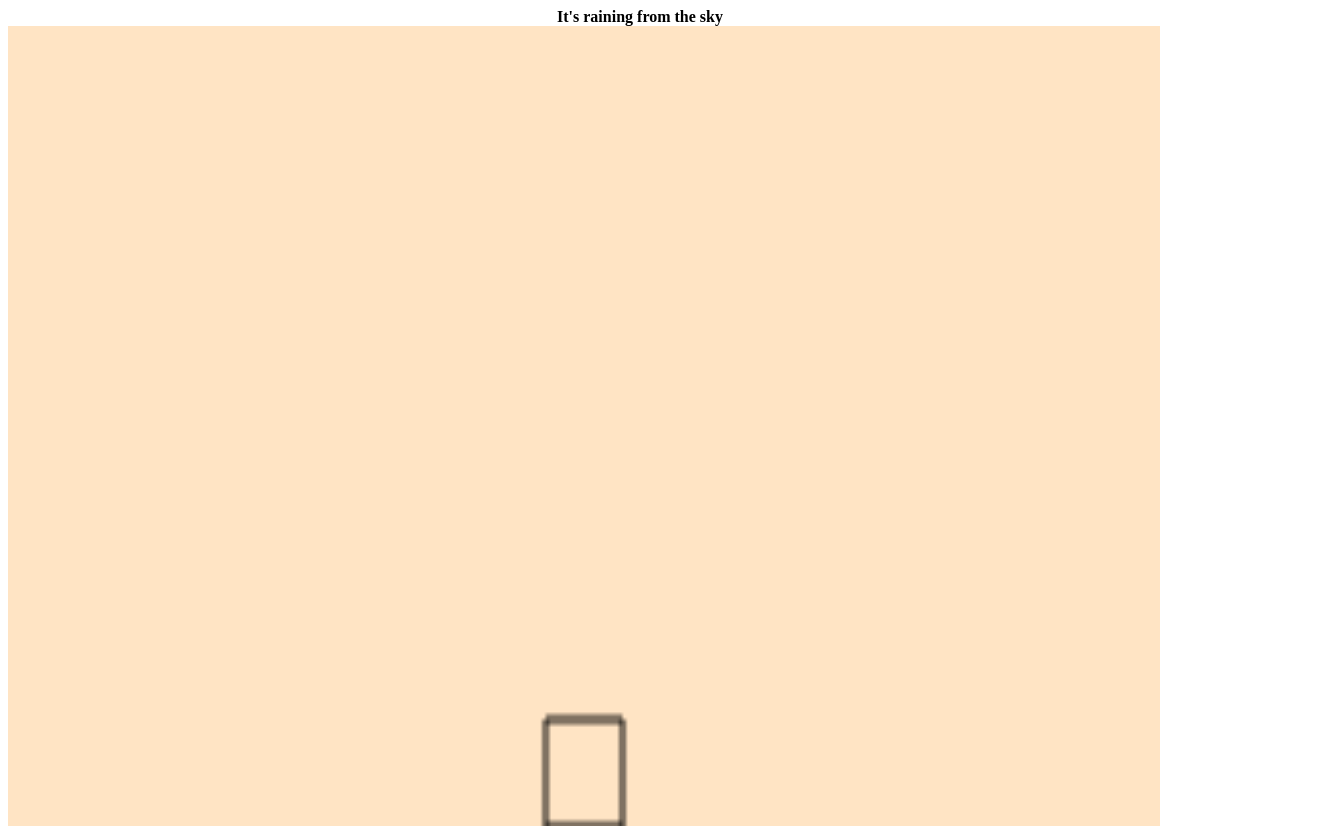
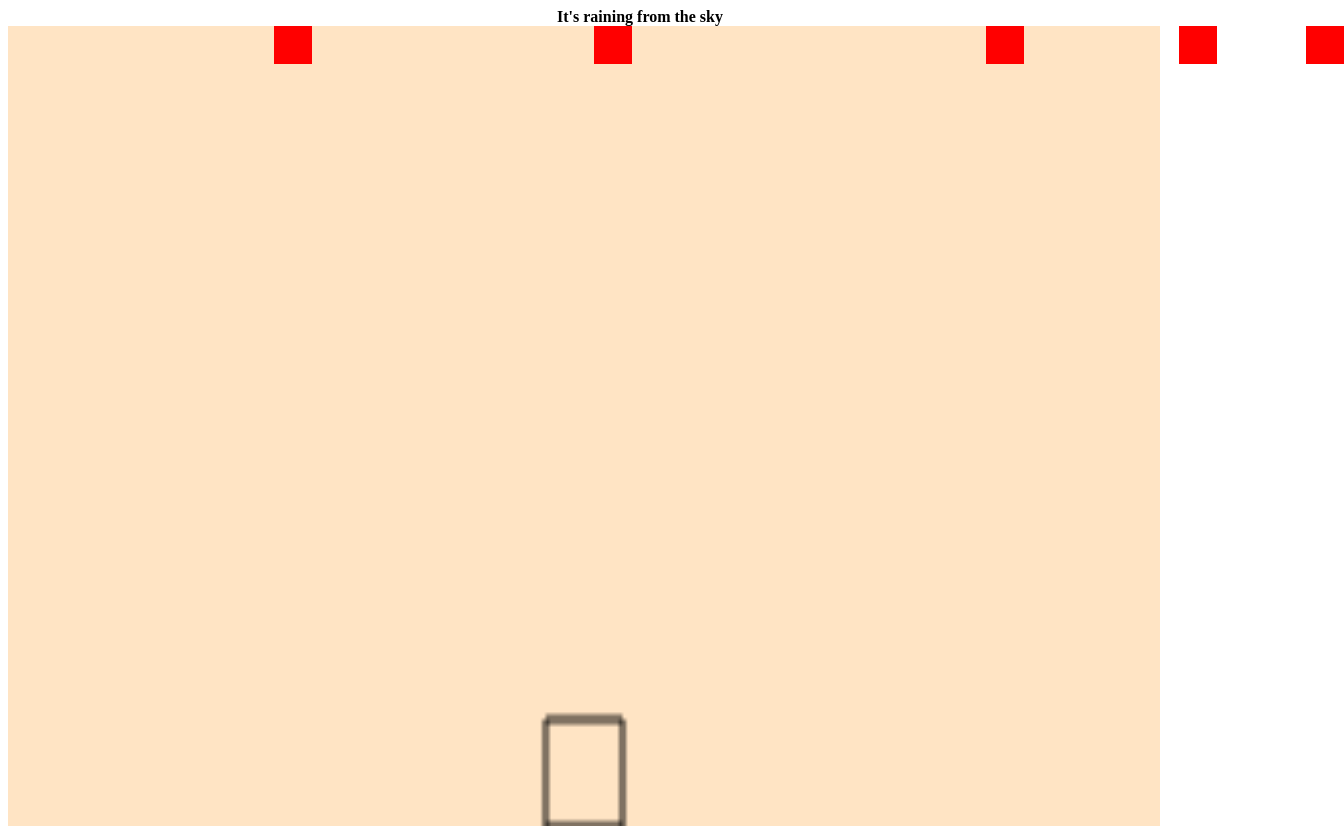
Before and after one commit to KDT-IaaS-Class-One-Group/avoid-rain, a plain HTML site: page index.html in a window 1280 px wide. Shown: the whole page, 1344 px wide, since content can reach past the window. Drawn offline with Linux system fonts and the light colour scheme.

Commit message:
랜덤 생성까지

```diff
--- a/index.html
+++ b/index.html
@@ -15,14 +15,22 @@
       justify-content: center;
       align-items: center;
      }
+     #canvaswrap{
+      width:90vw;
+      height:100vh;
+      position: relative
+     }
     </style>
   </head>
   <body>
     <div class="title">
       <strong>It's raining from the sky</strong>
     </div>
+    <div id="canvaswrap">
     <canvas id="canvas"></canvas>
+    </div>
     <script>
+      let canw= document.getElementById("canvaswrap")
       let canvas = document.getElementById("canvas");
       let ctx = canvas.getContext("2d");
       let x = canvas.width / 2;
@@ -97,15 +105,14 @@ let interval = setInterval(function(){
       newDiv.style.width = "3vw"
       newDiv.style.height = "3vw"
       newDiv.style.backgroundColor = "red"
-      newDiv.style.borderRadius = "30px"
       newDiv.style.position="absolute"
-      let xx = Math.floor(Math.random()* 30)
-      let yy = Math.floor(Math.random()* 20)
+      let xx = Math.floor(Math.random()* 1400)
+      let yy = Math.floor(Math.random()* 1)
       let xString = xx.toString()
       let yString = yy.toString()
       newDiv.style.left = xString+"px"
       newDiv.style.top = yString+"px"
-      canvas.appendChild(newDiv)
+      canw.appendChild(newDiv)
 
 
 }
```
